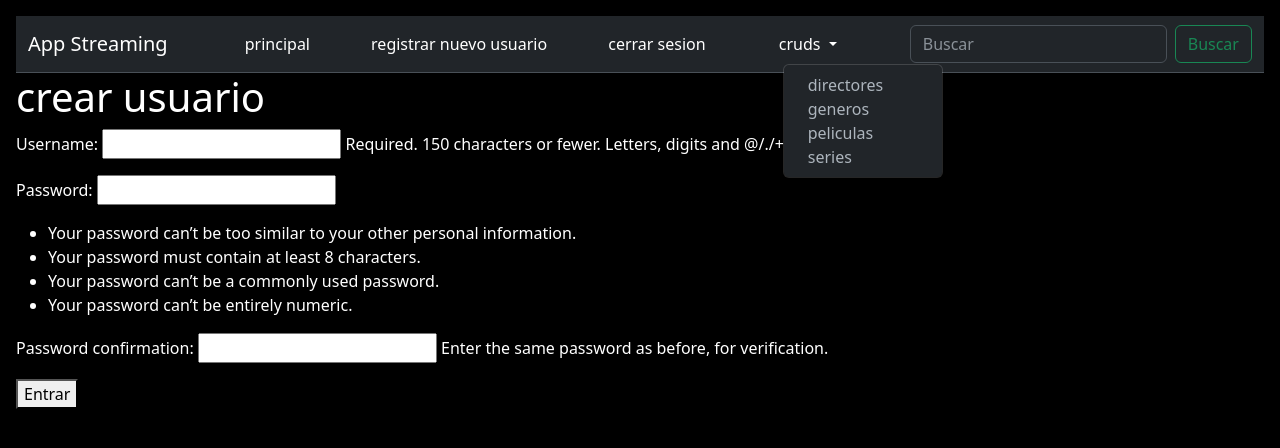
After one commit to jgarcia-ASD/Practica_django, a Django app: page /crearSession/ in a window 1280 px wide, after a click on "cruds". The commit adds this page. Shown: the top 448 px of the page. Run offline with Django 4.2, Linux system fonts and the light colour scheme; the visitor is signed in with stand-in values (Sample User, id 1).

Commit message:
login required implementado en su totalidad

```diff
--- a/saps/peliculas/templates/peliculas/editar.html
+++ b/saps/peliculas/templates/peliculas/editar.html
@@ -4,7 +4,6 @@
     <title>Editar pelicula</title>
     <link href="https://cdn.jsdelivr.net/npm/bootstrap@5.3.0/dist/css/bootstrap.min.css" rel="stylesheet"
           integrity="sha384-9ndCyUaIbzAi2FUVXJi0CjmCapSmO7SnpJef0486qhLnuZ2cdeRhO02iuK6FUUVM" crossorigin="anonymous">
-    <link rel="stylesheet" href="@sweetalert2/theme-dark/dark.css">
 </head>
 <body class="p-3 mb-2 bg-black text-white position-absolute top-50 start-50 translate-middle">
 <h1>Editar genero </h1>
--- a/saps/saps/settings.py
+++ b/saps/saps/settings.py
@@ -11,6 +11,7 @@ https://docs.djangoproject.com/en/4.2/ref/settings/
 """
 
 from pathlib import Path
+import os
 
 # Build paths inside the project like this: BASE_DIR / 'subdir'.
 BASE_DIR = Path(__file__).resolve().parent.parent
@@ -133,9 +134,11 @@ USE_TZ = True
 
 STATIC_URL = 'static/'
 
-import os
 MEDIA_URL = '/media/'
 MEDIA_ROOT = os.path.join(BASE_DIR, 'media')
+
+LOGIN_URL = '/inicioSession'
+LOGIN_REDIRECT_URL = '/inicioSession'
 
 # Default primary key field type
 # https://docs.djangoproject.com/en/4.2/ref/settings/#default-auto-field
--- a/saps/saps/urls.py
+++ b/saps/saps/urls.py
@@ -19,28 +19,30 @@ from django.urls import path
 from django.conf import settings
 from django.conf.urls.static import static
 
-from peliculas.views import detallePelicula,editarPelicula, nuevaPelicula, eliminarPelicula, detalleDirectore, nuevoDirectore, editarDirectore, \
-    eliminarDirectore, detalleGenero, nuevoGenero, editarGenero, eliminarGenero
-from webapp.views import bienvenido, crudPelicula, crudDirectore, crudGenero
+from peliculas import views as peliculas_views
+from webapp import views as webapp_views
 
 urlpatterns = [
     path('admin/', admin.site.urls),
-    path('director', crudDirectore, name='indexDirectore'),
-    path('detalle_directore/<int:id>', detalleDirectore),
-    path('nuevo_directore', nuevoDirectore),
-    path('editar_directore/<int:id>', editarDirectore),
-    path('eliminar_directore/<int:id>', eliminarDirectore),
-    path('genero', crudGenero, name='indexGenero'),
-    path('detalle_genero/<int:id>', detalleGenero),
-    path('nuevo_genero', nuevoGenero),
-    path('editar_genero/<int:id>', editarGenero),
-    path('eliminar_genero/<int:id>', eliminarGenero),
-    path('', bienvenido, name='index'),
-    path('pelicula', crudPelicula, name='indexPelicula'),
-    path('detalle_pelicula/<int:id>', detallePelicula),
-    path('nueva_pelicula', nuevaPelicula),
-    path('editar_pelicula/<int:id>', editarPelicula),
-    path('eliminar_pelicula/<int:id>', eliminarPelicula),
+    path('inicioSession/', webapp_views.signin, name='inicioSession'),
+    path('crearSession/', webapp_views.signup, name='crearSession'),
+    path('cerrarsession/', webapp_views.signout, name='cerrar'),
+    path('director', webapp_views.crudDirectore, name='indexDirectore'),
+    path('detalle_directore/<int:id>', peliculas_views.detalleDirectore),
+    path('nuevo_directore', peliculas_views.nuevoDirectore),
+    path('editar_directore/<int:id>', peliculas_views.editarDirectore),
+    path('eliminar_directore/<int:id>', peliculas_views.eliminarDirectore),
+    path('genero', webapp_views.crudGenero, name='indexGenero'),
+    path('detalle_genero/<int:id>', peliculas_views.detalleGenero),
+    path('nuevo_genero', peliculas_views.nuevoGenero),
+    path('editar_genero/<int:id>', peliculas_views.editarGenero),
+    path('eliminar_genero/<int:id>', peliculas_views.eliminarGenero),
+    path('', webapp_views.bienvenido, name='index'),
+    path('pelicula', webapp_views.crudPelicula, name='indexPelicula'),
+    path('detalle_pelicula/<int:id>', peliculas_views.detallePelicula),
+    path('nueva_pelicula', peliculas_views.nuevaPelicula),
+    path('editar_pelicula/<int:id>', peliculas_views.editarPelicula),
+    path('eliminar_pelicula/<int:id>', peliculas_views.eliminarPelicula),
     # path('domicilio', crudDomicilio, name='indexDomicilio'),
     # path('detalle_domicilio/<int:id>', detalleDomicilio),
     # path('nuevo_domicilio', nuevoDomicilio),
--- a/saps/webapp/templates/bienvenido.html
+++ b/saps/webapp/templates/bienvenido.html
@@ -11,10 +11,24 @@
     <div class="container-fluid">
         <a class="navbar-brand" href="admin">App Streaming</a>
         <a class="nav-link" href="{% url 'index' %}">principal</a>
-        <a class="nav-link" href="{% url 'indexDirectore' %}">directores</a>
-        <a class="nav-link" href="{% url 'indexGenero' %}">generos</a>
-        <a class="nav-link" href="{% url 'indexPelicula' %}">peliculas</a>
-        <a class="nav-link" href="pruebanuevo">series</a>
+        {% if user.is_authenticated %}
+            <a class="nav-link" href="{% url 'crearSession' %}">registrar nuevo usuario</a>
+            <a class="nav-link" href="{% url 'cerrar' %}">cerrar sesion</a>
+        {% else %}
+            <a class="nav-link" href="{% url 'inicioSession' %}">inicio de sesion</a>
+        {% endif %}
+        <div class="dropdown">
+            <button class="btn dropdown-toggle border-0" type="button" data-bs-toggle="dropdown"
+                    aria-expanded="false">
+                cruds
+            </button>
+            <ul class="dropdown-menu text-left mx-3">
+                <li class="mx-4"><a class="nav-link dropdown-item" href="{% url 'indexDirectore' %}">directores</a></li>
+                <li class="mx-4"><a class="nav-link dropdown-item" href="{% url 'indexGenero' %}">generos</a></li>
+                <li class="mx-4"><a class="nav-link dropdown-item" href="{% url 'indexPelicula' %}">peliculas</a></li>
+                <li class="mx-4"><a class="nav-link dropdown-item" href="pruebanuevo">series</a></li>
+            </ul>
+        </div>
         <form class="d-flex" method="POST">
             <input class="form-control me-2" type="text" name="buscar" aria-label="Search" placeholder="Buscar">
             <button class="btn btn-outline-success" type="submit">Buscar</button>
@@ -42,7 +56,8 @@
             <div class="col">
                 <div class="card text-bg-secondary">
                     <div class="col-md-4">
-                    <img src="../media/{{ Pelicula.portada }}" class="card-img-top img-fluid rounded" alt="no encontrada" style="max-height: 200px;">
+                        <img src="../media/{{ Pelicula.portada }}" class="card-img-top img-fluid rounded"
+                             alt="no encontrada" style="max-height: 200px;">
                         <div class="card-body">
                             <div><h5 class="card-title">{{ Pelicula.titulo }}</h5></div>
                             <!--
@@ -58,4 +73,7 @@
 
 {% endblock %}
 </body>
+<script src="https://cdn.jsdelivr.net/npm/bootstrap@5.3.1/dist/js/bootstrap.bundle.min.js"
+        integrity="sha384-HwwvtgBNo3bZJJLYd8oVXjrBZt8cqVSpeBNS5n7C8IVInixGAoxmnlMuBnhbgrkm"
+        crossorigin="anonymous"></script>
 </html>
--- /dev/null
+++ b/saps/webapp/templates/registro.html
@@ -0,0 +1,14 @@
+{% extends 'bienvenido.html' %}
+
+{% block content %}
+    <h1>crear usuario</h1>
+    {{ error }}
+    <form method="POST">
+        {% csrf_token %}
+        {{ form.as_p }}
+
+        <button>
+            Entrar
+        </button>
+    </form>
+{% endblock %}
--- a/saps/webapp/views.py
+++ b/saps/webapp/views.py
@@ -1,12 +1,18 @@
+
+from django.contrib.auth import authenticate, login, logout
+from django.contrib.auth.decorators import login_required
+from django.contrib.auth.forms import AuthenticationForm, UserCreationForm
+from django.contrib.auth.models import User
 from django.db.models import Q
 from django.http import HttpResponse
-from django.shortcuts import render
+from django.shortcuts import render, redirect
 from django.contrib import messages
+from django.db import IntegrityError
 
 from peliculas.models import Pelicula, Directore, Genero
 
 
-#from personas.models import Participante, Domicilio
+# from personas.models import Participante, Domicilio
 
 
 # Create your views here.
@@ -19,25 +25,26 @@ def crudDirectore(request):
     busqueda = request.POST.get('buscar')
     no_directores = Directore.objects.count()
     li_directores = Directore.objects.all()
-    #buscar
+    # buscar
     if busqueda:
         li_directores = Directore.objects.filter(
-            Q(nombre__icontains= busqueda) |
-            Q(apellido__icontains= busqueda) |
-            Q(nacionalidad__icontains= busqueda)
-            ).distinct()
+            Q(nombre__icontains=busqueda) |
+            Q(apellido__icontains=busqueda) |
+            Q(nacionalidad__icontains=busqueda)
+        ).distinct()
 
     return render(request, 'crudDirectore.html', {'no_directores': no_directores, 'li_directores': li_directores})
+
 
 def crudGenero(request):
     busqueda = request.POST.get('buscar')
     no_generos = Genero.objects.count()
     li_generos = Genero.objects.all()
-    #buscar
+    # buscar
     if busqueda:
         li_generos = Genero.objects.filter(
-            Q(nombre__icontains= busqueda)
-            ).distinct()
+            Q(nombre__icontains=busqueda)
+        ).distinct()
 
     return render(request, 'crudGenero.html', {'no_generos': no_generos, 'li_generos': li_generos})
 
@@ -46,14 +53,61 @@ def crudPelicula(request):
     busqueda = request.POST.get('buscar')
     no_pelicula = Pelicula.objects.count()
     li_pelicula = Pelicula.objects.all()
-    #buscar personas
+    # buscar personas
     if busqueda:
         li_personas = Pelicula.objects.filter(
-            Q(titulo__icontains= busqueda) |
-            Q(f_estreno__icontains= busqueda) |
-            Q(duracion__icontains= busqueda) |
-            Q(sinopsis__icontains= busqueda) |
-            Q(calificacion__icontains= busqueda)
-            ).distinct()
+            Q(titulo__icontains=busqueda) |
+            Q(f_estreno__icontains=busqueda) |
+            Q(duracion__icontains=busqueda) |
+            Q(sinopsis__icontains=busqueda) |
+            Q(calificacion__icontains=busqueda)
+        ).distinct()
 
-    return render(request, 'crudPelicula.html', {'no_pelicula':no_pelicula , 'li_pelicula': li_pelicula})
+    return render(request, 'crudPelicula.html', {'no_pelicula': no_pelicula, 'li_pelicula': li_pelicula})
+
+
+def signin(request):
+    if request.method == 'GET':
+        return render(request, 'inicioSession.html', {
+            'form': AuthenticationForm
+        })
+    else:
+        user = authenticate(request, username=request.POST['username'], password=request.POST['password'])
+        if user is None:
+            return render(request, 'inicioSession.html', {
+                'form': AuthenticationForm,
+                'error': 'usuario o contraseña incorrectos'
+            })
+        else:
+            login(request, user)
+            return redirect('index')
+
+
+@login_required
+def signup(request):
+    if request.method == 'GET':
+        return render(request, 'registro.html', {
+            'form': UserCreationForm
+        })
+    else:
+        if request.POST['password1'] == request.POST['password2']:
+            try:
+                # register user
+                user = User.objects.create_user(username=request.POST['username'], password=request.POST['password1'])
+                user.save()
+                login(request, user)
+                return redirect('index')
+            except IntegrityError:
+                return render(request, 'registro.html', {
+                    'form': UserCreationForm,
+                    'error': 'el usuario ya existe'
+                })
+    return render(request, 'registro.html', {
+        'form': UserCreationForm,
+        'error': 'no cionciden las contraseñas'
+    })
+
+@login_required
+def signout(request):
+    logout(request)
+    return redirect ('index')
```
Also changed, not shown: saps/peliculas/views.py (+12 -3 lines), saps/webapp/templates/crudDirectore.html (+7 -3 lines), saps/webapp/templates/crudGenero.html (+7 -3 lines), saps/webapp/templates/crudPelicula.html (+8 -2 lines), saps/webapp/templates/inicioSession.html (added, +14 -0 lines), README.md (added). Lines whose indentation alone changed are shown as unchanged.
